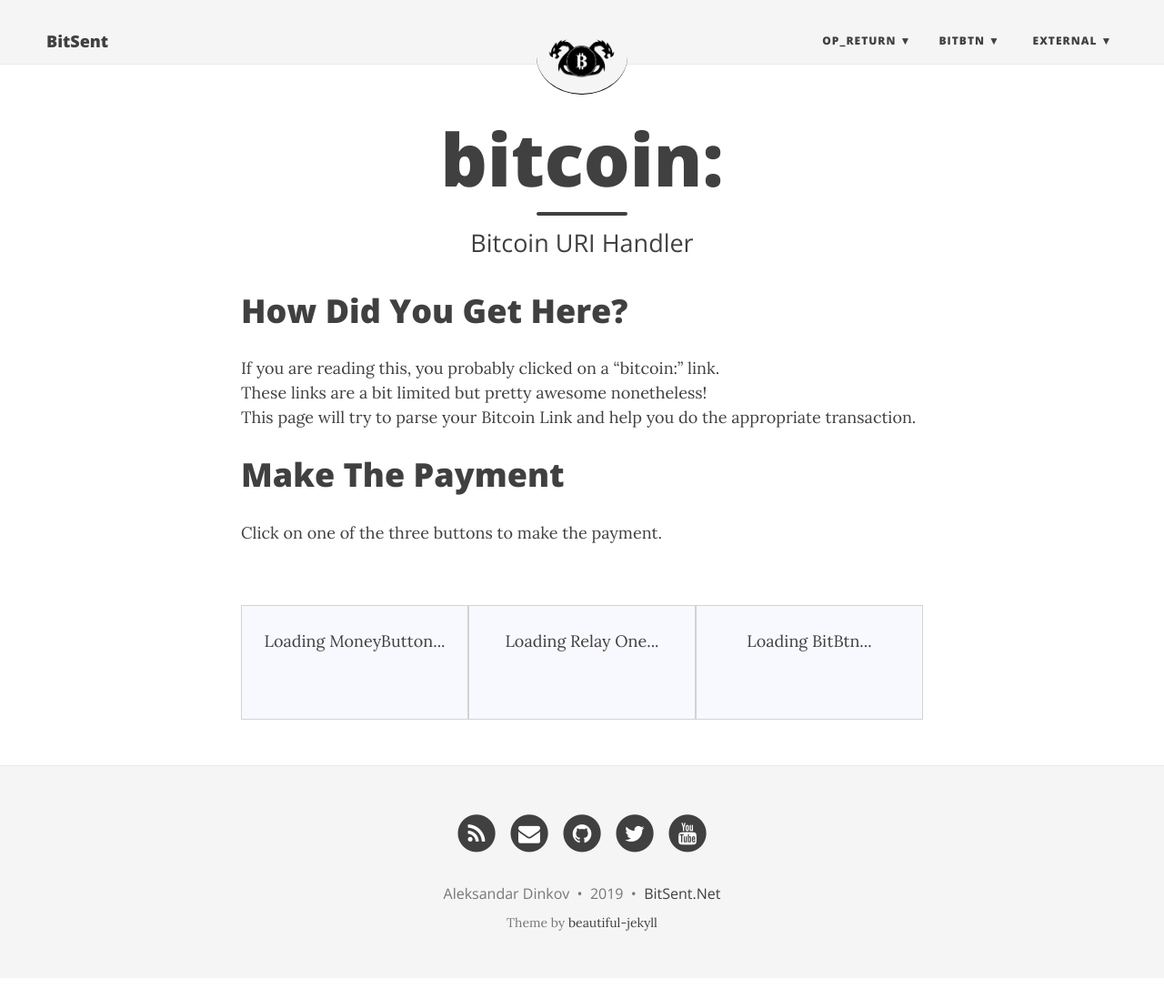
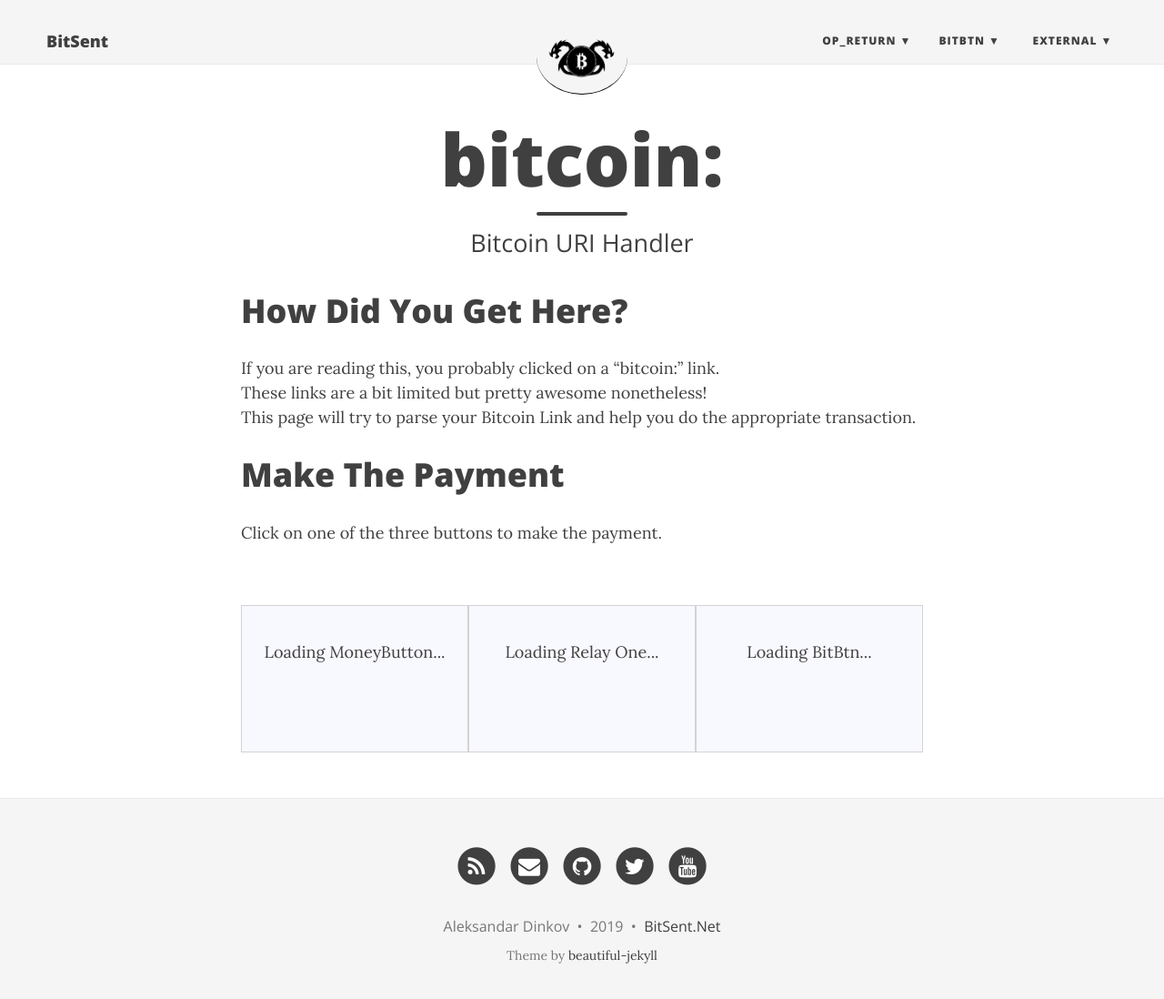
Before and after one commit to bitsent/bitsent.github.io, a Jekyll site: the page built from BITCOIN-URLs.md, in a window 1280 px wide and 1111 px high. Shown: the top 1098 px of the window at 91% size. Built offline with Jekyll 4.4.1, drawn with Linux system fonts in a browser that asks for light colours; nearby versions of some CDN libraries; a script that is not in the unit is left out.

Commit message:
style fixes

```diff
--- a/_includes/bitcoinUriParser.html
+++ b/_includes/bitcoinUriParser.html
@@ -10,8 +10,12 @@
     background-color: ghostwhite;
     border: 1px solid lightgrey;
     flex: 1;
-    height: 7em;
+    height: 9em;
+    padding: 10px;
     text-align: center;
+  }
+  .button-container * {
+    padding: 2px;
   }
   #uriWarningMessage {
     color: red;
@@ -24,17 +28,23 @@
 <div id="uriWarningMessage"></div>
 
 <div class="buttons-wrapper">
-  <div id="moneybuttonContainer" class="button-container">
+  <div class="button-container">
+    <div id="moneybuttonContainer">
       <br />
       Loading MoneyButton...
     </div>
-  <div id="relayoneContainer" class="button-container">
+  </div>
+  <div class="button-container">
+    <div id="relayoneContainer">
       <br />
       Loading Relay One...
     </div>
-  <div id="bitbtnContainer" class="button-container">
+  </div>
+  <div class="button-container">
+    <div id="bitbtnContainer">
       <br />
       Loading BitBtn...
+    </div>
   </div>
 </div>
 
@@ -169,9 +180,9 @@
           .attr("min", 0);
         container
           .empty()
+          .append(innerContainer)
           .append(amountLabel)
-          .append(amountInput)
-          .append(innerContainer);
+          .append(amountInput);
         function createBitBtnBasedOnInput(e) {
           var amount = parseFloat(amountInput.val());
           if (amount < 0 || isNaN(amount)) return;
```
Also changed, not shown: other parts of _includes/bitcoinUriParser.html (+6 -5 lines). Lines whose indentation alone changed are shown as unchanged.
